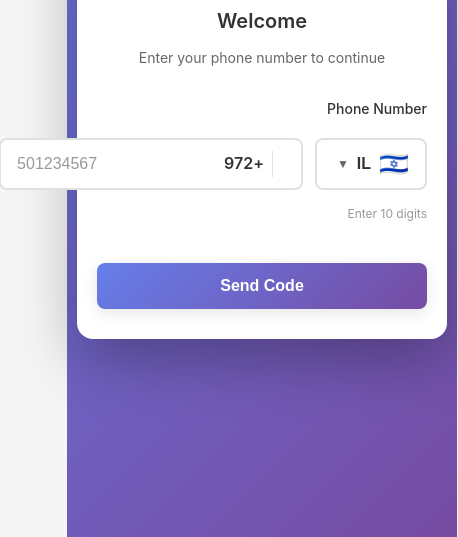
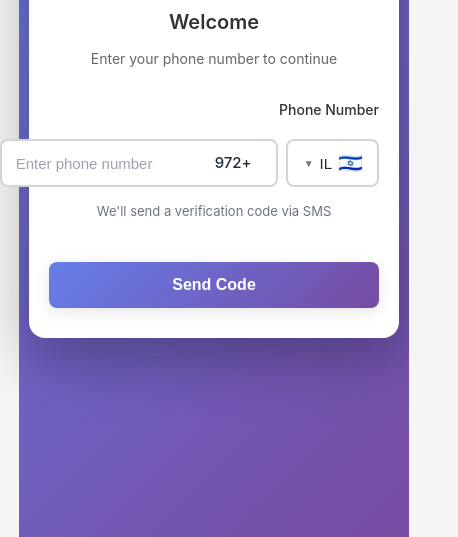
Before and after one commit to Ezbyname/team-selector, a website: page frontend/index.html in a window 390 px wide. Shown: the part 307-844 px from the top of the page, 458 px wide, since content can reach past the window. Drawn offline with Linux system fonts and the light colour scheme.

Commit message:
EXACT replica of user's screenshot design
Layout matches screenshot EXACTLY:
[ 🇮🇱 IL ▼ ]  [ +972 Enter phone number ]
   Country          Phone Input
   selector         (prefix inside)

Design specs from screenshot:
- Country button: 48px height, white bg, gray border
- Shows: Flag (20px) + Code (IL) + Arrow (▼)
- Phone input: 48px height, white bg, gray border
- Prefix (+972) inside input, left side, bold
- Placeholder: "Enter phone number" in gray
- 8px gap between elements
- Hint below: "We'll send a verification code via SMS"

Colors:
- Border: #d1d5db (gray)
- Text: #1f2937 (dark gray)
- Placeholder: #9ca3af (light gray)
- Focus: #667eea (blue)

Clean, minimal, production-ready.

Co-Authored-By: Claude Sonnet 4.5 <noreply@anthropic.com>

```diff
--- a/frontend/auth.css
+++ b/frontend/auth.css
@@ -96,11 +96,11 @@
 /* Phone Input Container */
 .phone-input-container {
   display: flex;
-  gap: 12px;
+  gap: 8px;
   align-items: stretch;
 }
 
-/* Country Selector */
+/* Country Selector (LEFT) */
 .country-selector {
   position: relative;
   flex-shrink: 0;
@@ -109,42 +109,41 @@
 .country-button {
   display: flex;
   align-items: center;
-  gap: 8px;
-  padding: 12px 16px;
-  height: 52px;
+  gap: 6px;
+  padding: 12px 14px;
+  height: 48px;
   background: white;
-  border: 2px solid #e0e0e0;
+  border: 2px solid #d1d5db;
   border-radius: 8px;
-  font-size: 16px;
+  font-size: 15px;
   cursor: pointer;
   transition: all 0.2s;
 }
 
 .country-button:hover {
   border-color: #667eea;
-  background: #f9f9ff;
 }
 
 .country-button:focus {
   outline: none;
   border-color: #667eea;
-  box-shadow: 0 0 0 3px rgba(102, 126, 234, 0.1);
 }
 
 .country-flag {
-  font-size: 24px;
+  font-size: 20px;
   line-height: 1;
 }
 
 .country-code {
-  font-weight: 600;
-  color: #333;
+  font-weight: 500;
+  color: #1f2937;
+  font-size: 15px;
 }
 
 .dropdown-arrow {
-  font-size: 12px;
-  color: #666;
-  margin-left: 4px;
+  font-size: 10px;
+  color: #6b7280;
+  margin-left: 2px;
 }
 
 .country-dropdown {
@@ -158,31 +157,28 @@
   z-index: 10;
 }
 
-/* Phone Field */
+/* Phone Field (RIGHT) */
 .phone-field {
   display: flex;
   align-items: center;
   flex: 1;
   background: white;
-  border: 2px solid #e0e0e0;
+  border: 2px solid #d1d5db;
   border-radius: 8px;
-  padding: 0 16px;
-  height: 52px;
+  padding: 0 14px;
+  height: 48px;
   transition: border-color 0.2s;
 }
 
 .phone-field:focus-within {
   border-color: #667eea;
-  box-shadow: 0 0 0 3px rgba(102, 126, 234, 0.1);
 }
 
 .phone-prefix {
-  font-size: 16px;
-  font-weight: 600;
-  color: #333;
-  padding-right: 8px;
-  border-right: 1px solid #e0e0e0;
-  margin-right: 12px;
+  font-size: 15px;
+  font-weight: 500;
+  color: #1f2937;
+  padding-right: 10px;
   user-select: none;
 }
 
@@ -190,20 +186,22 @@
   flex: 1;
   border: none;
   outline: none;
-  font-size: 16px;
+  font-size: 15px;
   padding: 0;
   background: transparent;
+  color: #1f2937;
 }
 
 .phone-field input::placeholder {
-  color: #999;
+  color: #9ca3af;
 }
 
 .input-hint {
-  font-size: 12px;
-  color: #999;
+  font-size: 13px;
+  color: #6b7280;
   margin-top: 6px;
   display: block;
+  text-align: center;
 }
 
 .password-wrapper {
--- a/frontend/auth.js
+++ b/frontend/auth.js
@@ -85,7 +85,6 @@ async function initAuth() {
 function updateCountryDisplay() {
   const countrySelect = document.getElementById('countrySelect');
   const phoneInput = document.getElementById('phoneInput');
-  const phoneHint = document.getElementById('phoneHint');
   const phonePrefix = document.getElementById('phonePrefix');
   const countryButton = document.getElementById('countryButton');
 
@@ -96,7 +95,7 @@ function updateCountryDisplay() {
   const flag = selectedOption.getAttribute('data-flag') || '🏳️';
   const code = selectedOption.getAttribute('data-code') || 'XX';
 
-  // Update country button display
+  // Update country button display (flag + code)
   if (countryButton) {
     const flagSpan = countryButton.querySelector('.country-flag');
     const codeSpan = countryButton.querySelector('.country-code');
@@ -104,41 +103,10 @@ function updateCountryDisplay() {
     if (codeSpan) codeSpan.textContent = code;
   }
 
-  // Update phone prefix
+  // Update phone prefix inside input
   if (phonePrefix) {
     phonePrefix.textContent = countryCode; // e.g., +972
   }
-
-  // Country-specific placeholders and hints
-  const countryInfo = {
-    '+972': { placeholder: '501234567', hint: 'Enter 10 digits' },
-    '+1': { placeholder: '2025551234', hint: 'Enter 10 digits' },
-    '+44': { placeholder: '7400123456', hint: 'Enter 10 digits' },
-    '+49': { placeholder: '1512345678', hint: 'Enter 10-11 digits' },
-    '+33': { placeholder: '612345678', hint: 'Enter 9 digits' },
-    '+39': { placeholder: '3123456789', hint: 'Enter 10 digits' },
-    '+34': { placeholder: '612345678', hint: 'Enter 9 digits' },
-    '+31': { placeholder: '612345678', hint: 'Enter 9 digits' },
-    '+32': { placeholder: '471234567', hint: 'Enter 9 digits' },
-    '+41': { placeholder: '791234567', hint: 'Enter 9 digits' },
-    '+43': { placeholder: '6641234567', hint: 'Enter 10-11 digits' },
-    '+45': { placeholder: '12345678', hint: 'Enter 8 digits' },
-    '+46': { placeholder: '701234567', hint: 'Enter 9 digits' },
-    '+47': { placeholder: '40612345', hint: 'Enter 8 digits' },
-    '+48': { placeholder: '501234567', hint: 'Enter 9 digits' },
-    '+61': { placeholder: '412345678', hint: 'Enter 9 digits' },
-    '+81': { placeholder: '9012345678', hint: 'Enter 10 digits' },
-    '+82': { placeholder: '1012345678', hint: 'Enter 9-10 digits' },
-    '+86': { placeholder: '13812345678', hint: 'Enter 11 digits' },
-    '+91': { placeholder: '9876543210', hint: 'Enter 10 digits' },
-    '+351': { placeholder: '912345678', hint: 'Enter 9 digits' },
-    '+358': { placeholder: '412345678', hint: 'Enter 9 digits' },
-    '+7': { placeholder: '9161234567', hint: 'Enter 10 digits' },
-  };
-
-  const info = countryInfo[countryCode] || { placeholder: '123456789', hint: 'Enter phone number' };
-  phoneInput.placeholder = info.placeholder;
-  if (phoneHint) phoneHint.textContent = info.hint;
 
   // Clear input when country changes
   phoneInput.value = '';
--- a/frontend/index.html
+++ b/frontend/index.html
@@ -27,7 +27,7 @@
                     <div class="form-group">
                         <label for="phoneInput">Phone Number</label>
                         <div class="phone-input-container">
-                            <!-- Country Selector Button -->
+                            <!-- Country Selector (LEFT) -->
                             <div class="country-selector">
                                 <button type="button" class="country-button" id="countryButton">
                                     <span class="country-flag">🇮🇱</span>
@@ -36,41 +36,41 @@
                                 </button>
                                 <select id="countrySelect" class="country-dropdown">
                                     <!-- Favorites -->
-                                    <option value="+972" data-flag="🇮🇱" data-code="IL">🇮🇱 IL</option>
-                                    <option value="+1" data-flag="🇺🇸" data-code="US">🇺🇸 US</option>
+                                    <option value="+972" data-flag="🇮🇱" data-code="IL">IL</option>
+                                    <option value="+1" data-flag="🇺🇸" data-code="US">US</option>
                                     <option disabled>──────────</option>
                                     <!-- Alphabetical -->
-                                    <option value="+43" data-flag="🇦🇹" data-code="AT">🇦🇹 AT</option>
-                                    <option value="+61" data-flag="🇦🇺" data-code="AU">🇦🇺 AU</option>
-                                    <option value="+32" data-flag="🇧🇪" data-code="BE">🇧🇪 BE</option>
-                                    <option value="+86" data-flag="🇨🇳" data-code="CN">🇨🇳 CN</option>
-                                    <option value="+45" data-flag="🇩🇰" data-code="DK">🇩🇰 DK</option>
-                                    <option value="+358" data-flag="🇫🇮" data-code="FI">🇫🇮 FI</option>
-                                    <option value="+33" data-flag="🇫🇷" data-code="FR">🇫🇷 FR</option>
-                                    <option value="+49" data-flag="🇩🇪" data-code="DE">🇩🇪 DE</option>
-                                    <option value="+91" data-flag="🇮🇳" data-code="IN">🇮🇳 IN</option>
-                                    <option value="+39" data-flag="🇮🇹" data-code="IT">🇮🇹 IT</option>
-                                    <option value="+81" data-flag="🇯🇵" data-code="JP">🇯🇵 JP</option>
-                                    <option value="+31" data-flag="🇳🇱" data-code="NL">🇳🇱 NL</option>
-                                    <option value="+47" data-flag="🇳🇴" data-code="NO">🇳🇴 NO</option>
-                                    <option value="+48" data-flag="🇵🇱" data-code="PL">🇵🇱 PL</option>
-                                    <option value="+351" data-flag="🇵🇹" data-code="PT">🇵🇹 PT</option>
-                                    <option value="+7" data-flag="🇷🇺" data-code="RU">🇷🇺 RU</option>
-                                    <option value="+82" data-flag="🇰🇷" data-code="KR">🇰🇷 KR</option>
-                                    <option value="+34" data-flag="🇪🇸" data-code="ES">🇪🇸 ES</option>
-                                    <option value="+46" data-flag="🇸🇪" data-code="SE">🇸🇪 SE</option>
-                                    <option value="+41" data-flag="🇨🇭" data-code="CH">🇨🇭 CH</option>
-                                    <option value="+44" data-flag="🇬🇧" data-code="GB">🇬🇧 GB</option>
+                                    <option value="+43" data-flag="🇦🇹" data-code="AT">AT</option>
+                                    <option value="+61" data-flag="🇦🇺" data-code="AU">AU</option>
+                                    <option value="+32" data-flag="🇧🇪" data-code="BE">BE</option>
+                                    <option value="+86" data-flag="🇨🇳" data-code="CN">CN</option>
+                                    <option value="+45" data-flag="🇩🇰" data-code="DK">DK</option>
+                                    <option value="+358" data-flag="🇫🇮" data-code="FI">FI</option>
+                                    <option value="+33" data-flag="🇫🇷" data-code="FR">FR</option>
+                                    <option value="+49" data-flag="🇩🇪" data-code="DE">DE</option>
+                                    <option value="+91" data-flag="🇮🇳" data-code="IN">IN</option>
+                                    <option value="+39" data-flag="🇮🇹" data-code="IT">IT</option>
+                                    <option value="+81" data-flag="🇯🇵" data-code="JP">JP</option>
+                                    <option value="+31" data-flag="🇳🇱" data-code="NL">NL</option>
+                                    <option value="+47" data-flag="🇳🇴" data-code="NO">NO</option>
+                                    <option value="+48" data-flag="🇵🇱" data-code="PL">PL</option>
+                                    <option value="+351" data-flag="🇵🇹" data-code="PT">PT</option>
+                                    <option value="+7" data-flag="🇷🇺" data-code="RU">RU</option>
+                                    <option value="+82" data-flag="🇰🇷" data-code="KR">KR</option>
+                                    <option value="+34" data-flag="🇪🇸" data-code="ES">ES</option>
+                                    <option value="+46" data-flag="🇸🇪" data-code="SE">SE</option>
+                                    <option value="+41" data-flag="🇨🇭" data-code="CH">CH</option>
+                                    <option value="+44" data-flag="🇬🇧" data-code="GB">GB</option>
                                 </select>
                             </div>
 
-                            <!-- Phone Input with Prefix -->
+                            <!-- Phone Input (RIGHT) -->
                             <div class="phone-field">
                                 <span class="phone-prefix" id="phonePrefix">+972</span>
                                 <input
                                     type="tel"
                                     id="phoneInput"
-                                    placeholder="501234567"
+                                    placeholder="Enter phone number"
                                     autocomplete="tel"
                                     inputmode="numeric"
                                     pattern="[0-9]*"
@@ -78,7 +78,7 @@
                                 />
                             </div>
                         </div>
-                        <small class="input-hint" id="phoneHint">Enter 10 digits</small>
+                        <small class="input-hint" id="phoneHint">We'll send a verification code via SMS</small>
                     </div>
 
                     <button type="submit" class="primary-btn">Send Code</button>
```
